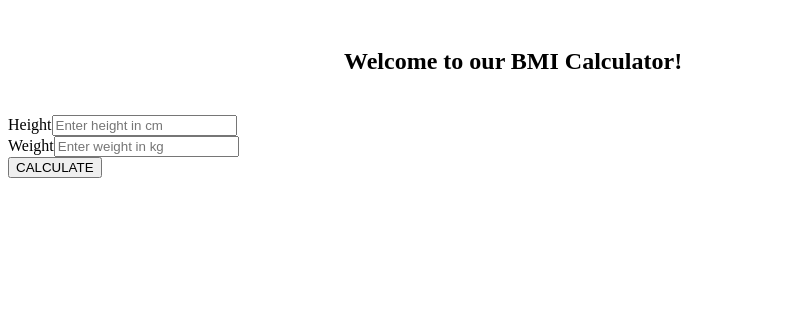
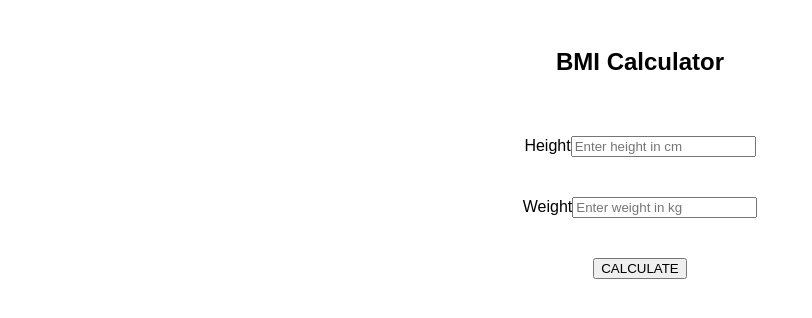
Before and after one commit to peterraymond/bmicalcui, a React (Create React App) app: page / in a window 1280 px wide. Shown: the top 318 px of the page, without its empty margins (0-812 px from the left). Built offline with nearby package versions, Linux system fonts and the light colour scheme.

Commit message:
added style and updated readme

```diff
--- a/src/App.js
+++ b/src/App.js
@@ -2,6 +2,7 @@ import React, { useState } from "react";
 
 import TextInput from "./components/TextInput";
 import Button from "./components/Button";
+import './styles.css';
 
 
 const App = () => {
@@ -50,7 +51,7 @@ const App = () => {
           boxSizing: "border-box",
         }}
       >
-        <h2>Welcome to our BMI Calculator!</h2>
+        <h2>BMI Calculator</h2>
       </div>
       <div className="row">
         <TextInput
--- a/src/styles.css
+++ b/src/styles.css
@@ -0,0 +1,20 @@
+.App {
+    font-family: sans-serif;
+    text-align: center;
+  }
+  .container {
+    width: 100%;
+    /*height: 100%;*/
+    display: flex;
+    justify-content: center;
+    align-items: center;
+    flex-direction: column;
+  }
+
+  .row {
+    display: block;
+    width: 50%;
+    margin: 0 auto;
+    padding: 20px;
+    box-sizing: border-box;
+  }
```
Also changed, not shown: 2 other files (tests, documents, lock files or other folders).
